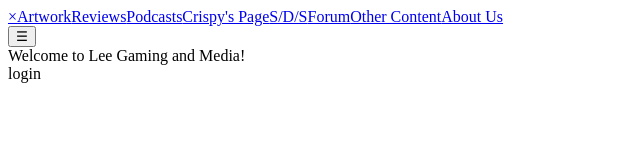
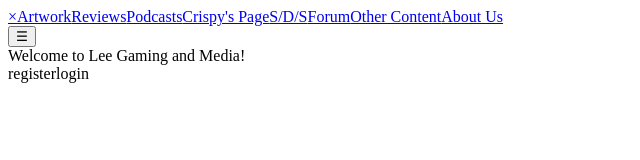
Before and after one commit to richard-d-lee/LeeGamingAndMedia, a React (Create React App) app in the folder client/: page / in a window 1280 px wide. Shown: the top 160 px of the page, without its empty margins (0-640 px from the left). Built offline with nearby package versions, Linux system fonts and the light colour scheme; the HTML template or start-up script is replaced by a standard one.

Commit message:
Fixed up page changes

```diff
--- a/client/src/App.jsx
+++ b/client/src/App.jsx
@@ -1,5 +1,6 @@
 import React from 'react';
 import Topbar from './components/Topbar.jsx';
+import Content from './components/Content.jsx';
 import $ from 'jquery';
 
 class App extends React.Component {
@@ -10,7 +11,13 @@ class App extends React.Component {
         }
         this.openNav = this.openNav.bind(this);
         this.closeNav = this.closeNav.bind(this);
+        this.pageChange = this.pageChange.bind(this);
     }
+
+    pageChange(newPage) {
+        this.setState({page: newPage});
+    }
+
     openNav() {
         document.getElementById("mySidebar").style.width = "250px";
         document.getElementById("main").style.marginLeft = "250px";
@@ -22,7 +29,8 @@ class App extends React.Component {
     render() {
         return (
             <div>
-                <Topbar open={this.openNav} close={this.closeNav}>Hello world</Topbar>
+                <Topbar open={this.openNav} close={this.closeNav} change={this.pageChange} />
+                <Content page={this.state.page}/>
             </div>
         );
     }
--- a/client/src/components/Content.jsx
+++ b/client/src/components/Content.jsx
@@ -1,6 +1,9 @@
 import React, { useState } from 'react';
 
 function Content(props) {
+    if (props.page === "login") {
+        return (<div><p>Hello World ghsdffdhghfklsdhgfjkghs</p></div>)
+    }
     return (
         <div>
             <div>
--- a/client/src/components/Topbar.jsx
+++ b/client/src/components/Topbar.jsx
@@ -9,9 +9,14 @@ function Topbar(props) {
             <div className="banner">
                 Welcome to Lee Gaming and Media!
             </div>
-            <label className="login">
-                login
-            </label>
+            <div className="portal">
+                <label className="register" onClick={() => {props.change("register")}}>
+                    register
+                </label>
+                <label className="login" onClick={() => {props.change("login")}}>
+                    login
+                </label>
+            </div>
         </div>
     )
 }
--- a/server.js
+++ b/server.js
@@ -16,10 +16,9 @@ var getIndexBelowMaxForKey = function (str, max) {
 	return hash % max;
 };
 
-app.use(express.static('./client/dist')); // Host your dist folder up to the server
-app.use(express.json()); // Alternative to BodyParser
+app.use(express.static('./client/dist'));
+app.use(express.json());
 
-// If you had to handle requests on the server side, this is where that would occur
 app.post('/clicked', (req, res) => {
 	User.findOneAndUpdate({
 		name: req.body.userName,
```
Also changed, not shown: 2 other files (tests, documents, lock files or other folders).
